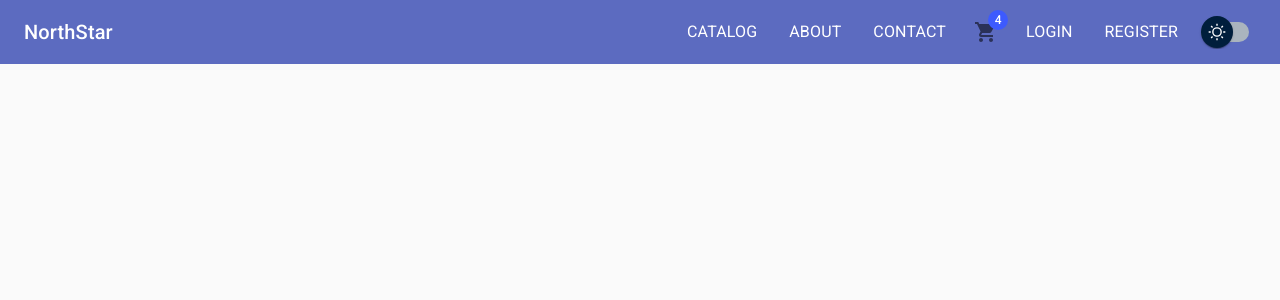
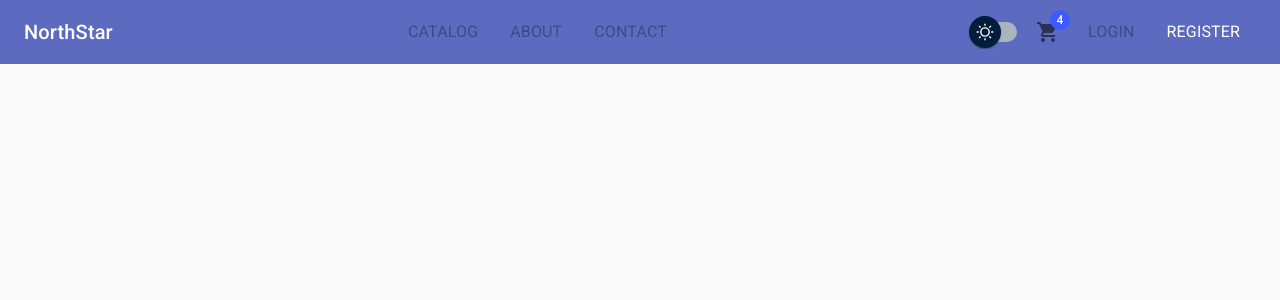
Before and after one commit to mariojackson/NorthStar, a React (Create React App) app in the folder client/: page /register in a window 1280 px wide. Shown: the top 300 px of the page. Built offline with nearby package versions, Linux system fonts and the light colour scheme.

Commit message:
Align nav items

```diff
--- a/client/src/app/layout/Header.tsx
+++ b/client/src/app/layout/Header.tsx
@@ -1,6 +1,6 @@
 import { NavLink } from 'react-router-dom';
 import { ShoppingCart } from '@mui/icons-material';
-import { AppBar, Badge, IconButton, List, ListItem, Toolbar, Typography } from '@mui/material';
+import { AppBar, Badge, Box, IconButton, List, ListItem, Toolbar, Typography } from '@mui/material';
 
 import DarkModeSwitch from '../../features/DarkModeSwitch';
 
@@ -20,17 +20,32 @@ const rightAlignedLinks = [
   { title: 'register', path: '/register' }
 ];
 
+const navLinkStyle = {
+  color: 'primary.dark',
+  textDecoration: 'none',
+  typography: 'p',
+  '&:hover': {
+    color: 'white'
+  },
+  '&.active': {
+    color: 'white'
+  }
+}
+
 export default function Header({ darkMode, handleDarkModeSwitch }: Props) {
   return (
     <AppBar position='static' sx={{ mb: 12, color: 'white' }} elevation={0}>
-      <Toolbar>
+      <Toolbar sx={{ display: 'flex', justifyContent: 'space-between', alignItems: 'center' }}>
+
+        <Box>
           <Typography
             variant='h6'
-          style={{ flex: 1 }}
             component={NavLink} to='/'
+            exact={true}
             sx={{ textDecoration: 'none', color: 'white' }}>
             NorthStar
           </Typography>
+        </Box>
 
         <List sx={{ display: 'flex' }}>
           {centeredLinks.map(({ title, path }) => (
@@ -38,12 +53,15 @@ export default function Header({ darkMode, handleDarkModeSwitch }: Props) {
               component={NavLink}
               to={path}
               key={path}
-              sx={{color: 'inherit', typography: 'p'}}
+              sx={navLinkStyle}
             >
               {title.toUpperCase()}
             </ListItem>
           ))}
         </List>
+
+        <Box display='flex' alignItems='center'>
+          <DarkModeSwitch checked={darkMode} onChange={handleDarkModeSwitch} />
 
           <IconButton size='large'>
             <Badge badgeContent={4} color='secondary'>
@@ -57,14 +75,13 @@ export default function Header({ darkMode, handleDarkModeSwitch }: Props) {
                 component={NavLink}
                 to={path}
                 key={path}
-              sx={{color: 'inherit', typography: 'p'}}
+                sx={navLinkStyle}
               >
                 {title.toUpperCase()}
               </ListItem>
             ))}
           </List>
-
-        <DarkModeSwitch checked={darkMode} onChange={handleDarkModeSwitch} />
+        </Box>
 
       </Toolbar>
     </AppBar>
```
Also changed, not shown: 1 other file (tests, documents, lock files or other folders). Lines whose indentation alone changed are shown as unchanged.
